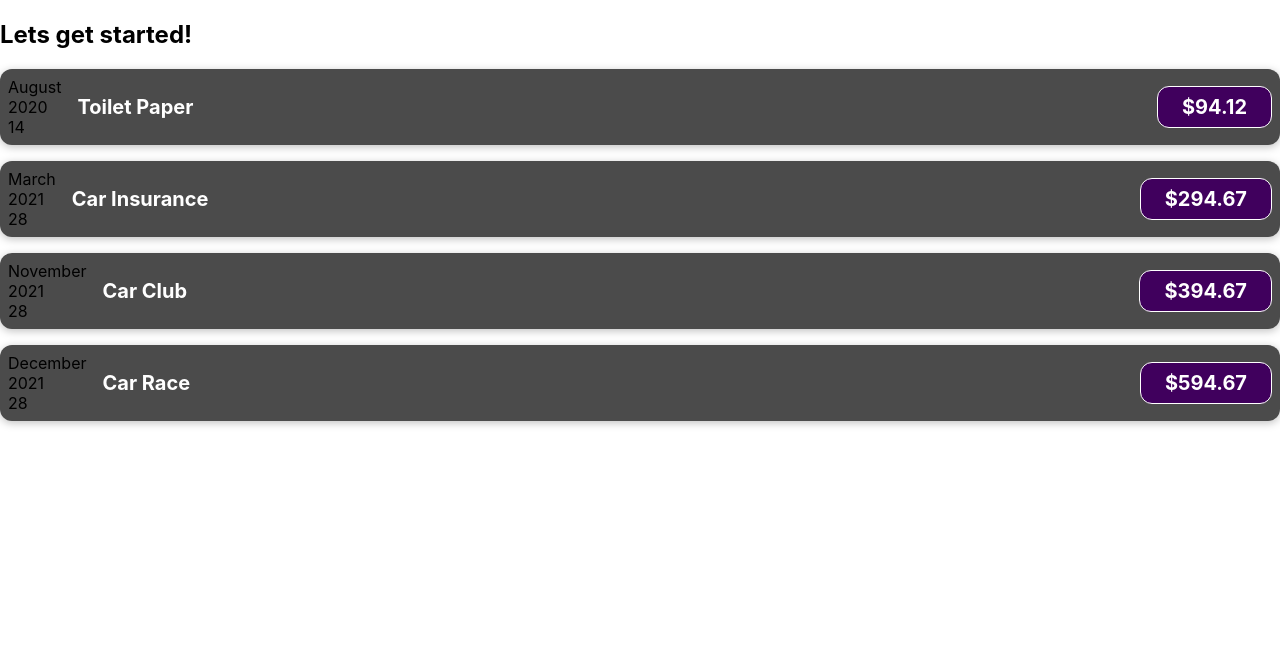
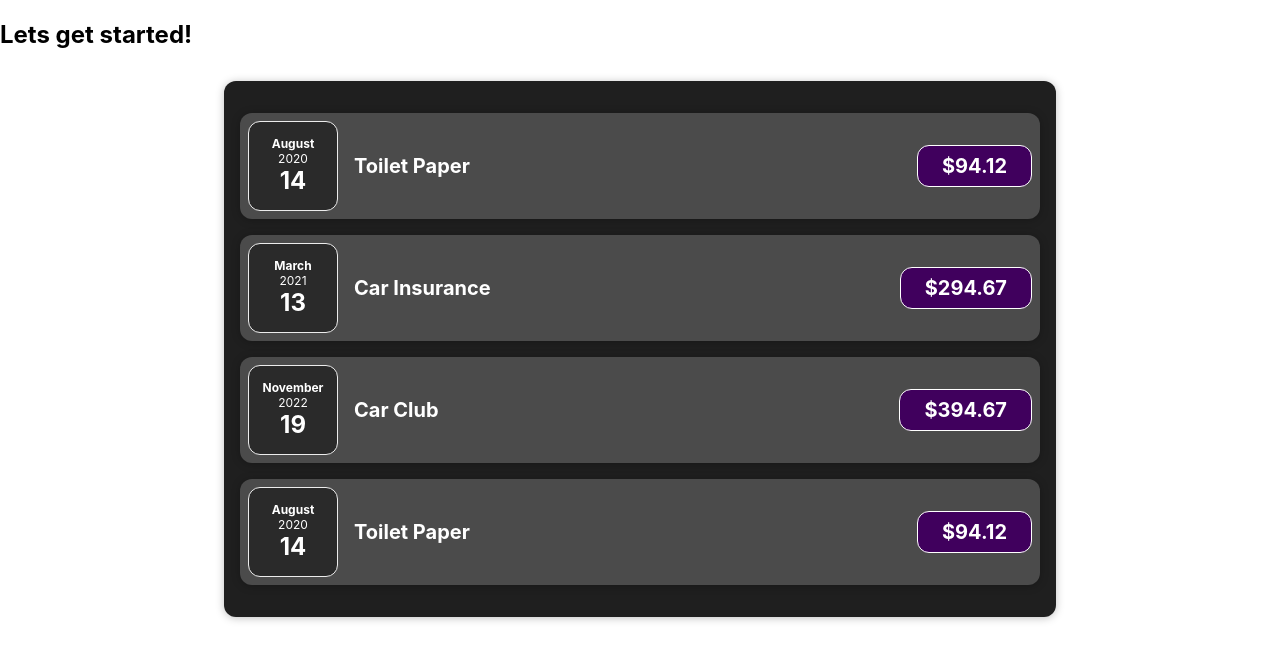
Before and after one commit to Abdul-Qadeer654/go, a JavaScript app: page / in a window 1280 px wide. Shown: the top 660 px of the page. Built offline with nearby package versions, Linux system fonts and the light colour scheme.

Commit message:
Composition children props

```diff
--- a/src/App.js
+++ b/src/App.js
@@ -1,4 +1,5 @@
-import ExpenseItem from "./components/ExpenseItem";
+import Expenses from "./components/Expenses";
+import "./App.css";
 
 function App() {
   const expenses = [
@@ -12,48 +13,26 @@
       id: "e2",
       title: "Car Insurance",
       amount: 294.67,
-      date: new Date(2021, 2, 28),
+      date: new Date(2021, 2, 13),
     },
     {
       id: "e3",
       title: "Car Club",
       amount: 394.67,
-      date: new Date(2021, 10, 28),
+      date: new Date(2022, 10, 19),
     },
     {
       id: "e4",
       title: "Car Race",
       amount: 594.67,
-      date: new Date(2021, 11, 28),
+      date: new Date(2023, 11, 30),
     },
   ];
 
   return (
     <div>
       <h2>Lets get started!</h2>
-      <ExpenseItem
-        title={expenses[0].title}
-        amount={expenses[0].amount}
-        date={expenses[0].date}
-      ></ExpenseItem>
-
-      <ExpenseItem
-        title={expenses[1].title}
-        amount={expenses[1].amount}
-        date={expenses[1].date}
-      ></ExpenseItem>
-
-      <ExpenseItem
-        title={expenses[2].title}
-        amount={expenses[2].amount}
-        date={expenses[2].date}
-      ></ExpenseItem>
-
-      <ExpenseItem
-        title={expenses[3].title}
-        amount={expenses[3].amount}
-        date={expenses[3].date}
-      ></ExpenseItem>
+      <Expenses items={expenses} />
     </div>
   );
 }
--- /dev/null
+++ b/src/components/Card.css
@@ -0,0 +1,4 @@
+.card {
+  border-radius: 12px;
+  box-shadow: 0 1px 8px rgba(0, 0, 0, 0.25);
+}
--- /dev/null
+++ b/src/components/Card.js
@@ -0,0 +1,7 @@
+import "./Card.css";
+
+function Card(props) {
+  const classes = "card " + props.className;
+  return <div className={classes}>{props.children}</div>;
+}
+export default Card;
--- /dev/null
+++ b/src/components/ExpenseDate.css
@@ -0,0 +1,26 @@
+.expense-date {
+  display: flex;
+  flex-direction: column;
+  width: 5.5rem;
+  height: 5.5rem;
+  border: 1px solid #ececec;
+  background-color: #2a2a2a;
+  color: white;
+  border-radius: 12px;
+  align-items: center;
+  justify-content: center;
+}
+
+.expense-date__month {
+  font-size: 0.75rem;
+  font-weight: bold;
+}
+
+.expense-date__year {
+  font-size: 0.75rem;
+}
+
+.expense-date__day {
+  font-size: 1.5rem;
+  font-weight: bold;
+}
--- /dev/null
+++ b/src/components/ExpenseDate.js
@@ -0,0 +1,17 @@
+import "./ExpenseDate.css";
+
+function ExpenseDate(props) {
+  const month = props.date.toLocaleString("en-US", { month: "long" });
+  const day = props.date.toLocaleString("en-US", { day: "2-digit" });
+  const year = props.date.getFullYear();
+
+  return (
+    <div className="expense-date">
+      <div className="expense-date__month">{month}</div>
+      <div className="expense-date__year">{year}</div>
+      <div className="expense-date__day">{day}</div>
+    </div>
+  );
+}
+
+export default ExpenseDate;
--- a/src/components/ExpenseItem.js
+++ b/src/components/ExpenseItem.js
@@ -1,21 +1,16 @@
 import "./ExpenseItem.css";
+import Card from "./Card";
+import ExpenseDate from "./ExpenseDate";
 
 function ExpenseItem(props) {
-  const month = props.date.toLocaleString("en-US", { month: "long" });
-  const day = props.date.toLocaleString("en-US", { day: "2-digit" });
-  const year = props.date.getFullYear();
   return (
-    <div className="expense-item">
-      <div>
-        <div>{month}</div>
-        <div>{year}</div>
-        <div>{day}</div>
-      </div>
+    <Card className="expense-item">
+      <ExpenseDate date={props.date} />
       <div className="expense-item__description">
         <h2>{props.title}</h2>
         <div className="expense-item__price">${props.amount}</div>
       </div>
-    </div>
+    </Card>
   );
 }
 
--- /dev/null
+++ b/src/components/Expenses.css
@@ -0,0 +1,7 @@
+.expenses {
+  padding: 1rem;
+  background-color: rgb(31, 31, 31);
+  margin: 2rem auto;
+  width: 50rem;
+  max-width: 95%;
+}
--- /dev/null
+++ b/src/components/Expenses.js
@@ -0,0 +1,35 @@
+import ExpenseItem from "./ExpenseItem";
+import Card from "./Card";
+import "./Expenses.css";
+
+function Expenses(props) {
+  return (
+    <Card className="expenses">
+      <ExpenseItem
+        title={props.items[0].title}
+        amount={props.items[0].amount}
+        date={props.items[0].date}
+      />
+
+      <ExpenseItem
+        title={props.items[1].title}
+        amount={props.items[1].amount}
+        date={props.items[1].date}
+      />
+
+      <ExpenseItem
+        title={props.items[2].title}
+        amount={props.items[2].amount}
+        date={props.items[2].date}
+      />
+
+      <ExpenseItem
+        title={props.items[0].title}
+        amount={props.items[0].amount}
+        date={props.items[0].date}
+      />
+    </Card>
+  );
+}
+
+export default Expenses;
```
